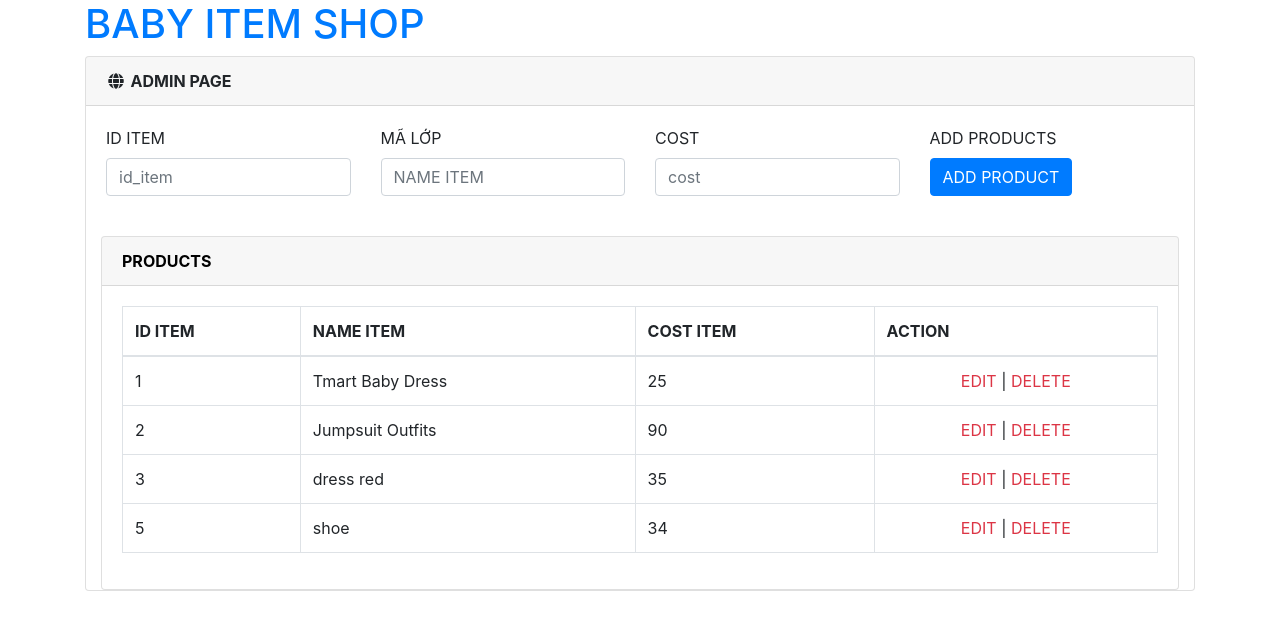
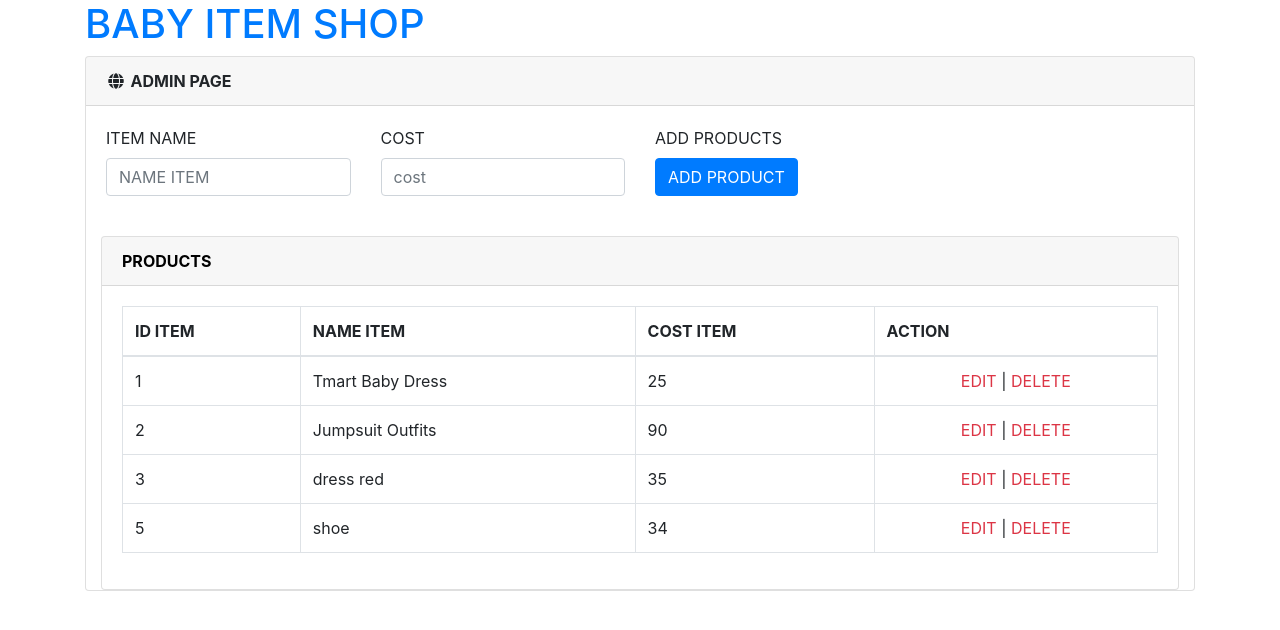
Before and after one commit to NhutNguyen236/A-Baby-care-shop, a PHP site: page / in a window 1280 px wide. Shown: the top 630 px of the page. Run offline with PHP 8.4, Linux system fonts and the light colour scheme; the visitor is signed in with stand-in values (Sample User, id 1); data comes from the database, SQL or seed files in the repository; data that the repository does not hold is empty; a stand-in replaces the project's code that opens the database connection; some libraries are stand-ins or nearby versions.

Commit message:
:zap: done fixing admin page

```diff
--- a/admin/admin/delete.php
+++ b/admin/admin/delete.php
@@ -1,7 +1,7 @@
 <?php
   ob_start();
   session_start();
-  include '../config/connect.php';
+  include($_SERVER['DOCUMENT_ROOT']."/store/database.php");
   if (!isset($_SESSION['admindb'])) {
     header('location: login.php');
   }else{
@@ -13,6 +13,7 @@
 
 <?php
 	$id_item = $_GET['id_item'];
-	mysqli_query($conn,"DELETE FROM item where id_item ='$id_item'");
+  echo $id_item;
+	mysqli_query($connection,"DELETE FROM item where item_id ='$id_item'");
 	header('location: index.php');
 ?>
--- a/admin/admin/index.php
+++ b/admin/admin/index.php
@@ -13,16 +13,16 @@
 <?php
 //add dữ liệu
 $erors = [];
-if (isset($_POST['id_item'])) {
-  $id_item = $_POST['id_item'];
-  $name_item = $_POST['name_item'];
-  $cost = $_POST['cost'];
+if (isset($_POST['name_item'])) {
+    $name_item = $_POST['name_item'];
+    $cost = $_POST['cost'];
 
-  $sql = "INSERT INTO item (id_item, name_item, cost) VALUES ('$id_item','$name_item','$cost')";
-  if (mysqli_query($conn, $sql)) {
-    header('location: index.php');
-  } else {
-    $erors['Loi_them_moi'] = 'Thêm mới không thành công';
+    $sql = "INSERT INTO item (item_id, item_name, cost) VALUES (null, '$name_item','$cost')";
+    if (mysqli_query($connection, $sql)) {
+      header('location: index.php');
+    } else {
+      echo "Thêm mới không thành công";
+      echo mysqli_error($connection);
   }
 }
 ?>
@@ -51,13 +51,10 @@ if (isset($_POST['id_item'])) {
       <div class="card-body">
         <form action="" method="POST">
           <div class="row">
-            <div class="col-sm-3">
-              <label for="">ID ITEM</label>
-              <input type="text" class="form-control" name="id_item" placeholder="id_item" required>
-            </div>
+
 
             <div class="col-sm-3">
-              <label for="">MÃ LỚP</label>
+              <label for="">ITEM NAME</label>
               <input type="text" class="form-control" name="name_item" placeholder="NAME ITEM">
             </div>
 
@@ -98,8 +95,8 @@ if (isset($_POST['id_item'])) {
                   <td><?php echo $dsnv['item_id'] ?></td>
                   <td><?php echo $dsnv['item_name'] ?></td>
                   <td><?php echo $dsnv['cost'] ?></td>
-                  <td ALIGN="center"><a href="edit.php?id_item=<?php echo $dsnv['id_item'] ?>" class="text-danger">EDIT</a> |
-                    <a href="delete.php?id_item=<?php echo $dsnv['id_item'] ?>" class="text-danger">DELETE</a>
+                  <td ALIGN="center"><a href="edit.php?item_id=<?php echo $dsnv['item_id'];?>" class="text-danger">EDIT</a> |
+                    <a href="delete.php?id_item=<?php echo $dsnv['item_id'];?>" class="text-danger">DELETE</a>
                   </td>
                 </tr>
               <?php endforeach; ?>
```
Also changed, not shown: admin/admin/edit.php (+6 -6 lines).
